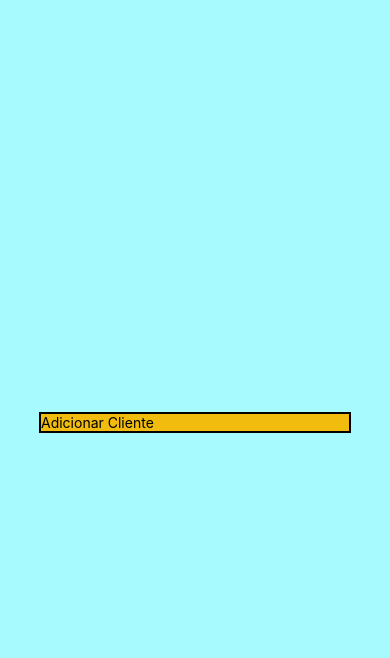
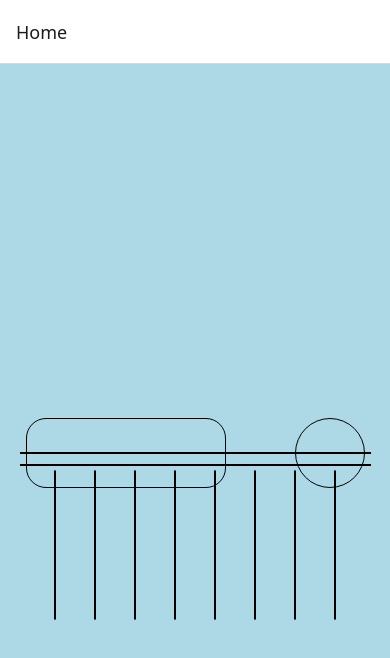
Before and after one commit to DanielMunizMar/J.A-Lens, a React Native app: screen /Home in a window 390 px wide. Shown: the top 658 px of the page. Built offline with nearby package versions, Linux system fonts and the light colour scheme.

Commit message:
Design tela Home

```diff
--- a/App.tsx
+++ b/App.tsx
@@ -3,11 +3,24 @@ import GalleryScreen from "./src/screens/GalleryScreen";
 import HomeScreen from "./src/screens/HomeScreen";
 import LoginScreen from "./src/screens/LoginScreen";
 import AddClientes from "./src/screens/AddClientes";
+import { NavigationContainer } from '@react-navigation/native'
+import { createNativeStackNavigator } from '@react-navigation/native-stack'
+
+const Stack = createNativeStackNavigator();
 
 export default function App() {
   return (
-    <View style={{flex:1}}>
-      <AddClientes/>
-    </View>
+    <NavigationContainer>
+      <Stack.Navigator initialRouteName="Home">
+        <Stack.Screen
+          name="Login"
+          component={LoginScreen}
+        />
+        <Stack.Screen
+          name="Home"
+          component={HomeScreen}
+        />
+      </Stack.Navigator>
+    </NavigationContainer>
   )
 }
--- a/package.json
+++ b/package.json
@@ -9,11 +9,15 @@
     "web": "expo start --web"
   },
   "dependencies": {
+    "@react-navigation/native": "^7.2.5",
+    "@react-navigation/native-stack": "^7.16.0",
     "@types/react": "~19.1.10",
     "expo": "~54.0.33",
     "expo-status-bar": "~3.0.9",
     "react": "19.1.0",
     "react-native": "0.81.5",
+    "react-native-safe-area-context": "~5.6.0",
+    "react-native-screens": "~4.16.0",
     "typescript": "~5.9.2"
   },
   "devDependencies": {
--- a/src/screens/AddClientes.tsx
+++ b/src/screens/AddClientes.tsx
@@ -29,7 +29,8 @@ const styles = StyleSheet.create({
   spaceAddSquare:{
     borderWidth: 1,
     width: '80%',
-    backgroundColor:'#f1bc0e'
+    backgroundColor:'#f1bc0e',
+    padding: 20,
   },
 
   spaceAddButton: {
--- a/src/screens/HomeScreen.tsx
+++ b/src/screens/HomeScreen.tsx
@@ -3,8 +3,46 @@ import { View, Text, StyleSheet } from "react-native";
 export default function HomeScreen() {
   return (
     <View style={styles.container}>
-      <Text>Home Page</Text>
-    </View>
+      <View style={styles.spaceHeader}>
+        <View style={styles.spaceLogo}>
+
+        </View>
+
+        <View style={styles.spaceUser}>
+
+        </View>
+      </View>
+
+      <View style={styles.spaceBody}>
+
+          <View style={styles.spaceItem}>
+
+          </View>
+          <View style={styles.spaceItem}>
+
+          </View>
+          <View style={styles.spaceItem}>
+
+          </View>
+          <View style={styles.spaceItem}>
+
+          </View>
+          <View style={styles.spaceItem}>
+
+          </View>
+          <View style={styles.spaceItem}>
+
+          </View>
+          <View style={styles.spaceItem}>
+
+          </View>
+          <View style={styles.spaceItem}>
+
+          </View>
+      </View>
+
+
+    </View >
   )
 }
 
@@ -12,7 +50,55 @@ const styles = StyleSheet.create({
   container: {
     flex: 1,
     backgroundColor: "lightblue",
-    justifyContent:'center',
-    alignItems:'center',
+    justifyContent: 'center',
+    alignItems: 'center',
   },
+
+  spaceHeader: {
+    flex: 0,
+    borderWidth: 1,
+    width: '90%',
+    height: '10%',
+    marginTop: 10,
+    flexDirection: 'row',
+    justifyContent: 'space-between',
+    alignItems: 'center'
+  },
+
+  spaceLogo: {
+    width: 200,
+    borderWidth: 1,
+    marginLeft: 5,
+    height: 70,
+    borderRadius: 20
+
+  },
+
+  spaceUser: {
+    borderWidth: 1,
+    width: 70,
+    height: 70,
+    borderRadius: 200,
+    marginRight: 5
+  },
+
+  spaceBody: {
+    flex: 0,
+    flexDirection: 'row',
+    marginTop: 10,
+    borderWidth: 1,
+    width: '90%',
+    height: '85%',
+    flexWrap: "wrap",
+    justifyContent: 'space-evenly'
+  },
+
+  spaceItem: {
+    flex: 0,
+    borderWidth: 1,
+    width: '40%',
+    margin: 5,
+    height: 150,
+    borderRadius: 20
+  }
 })
```
Also changed, not shown: 1 other file (tests, documents, lock files or other folders).
